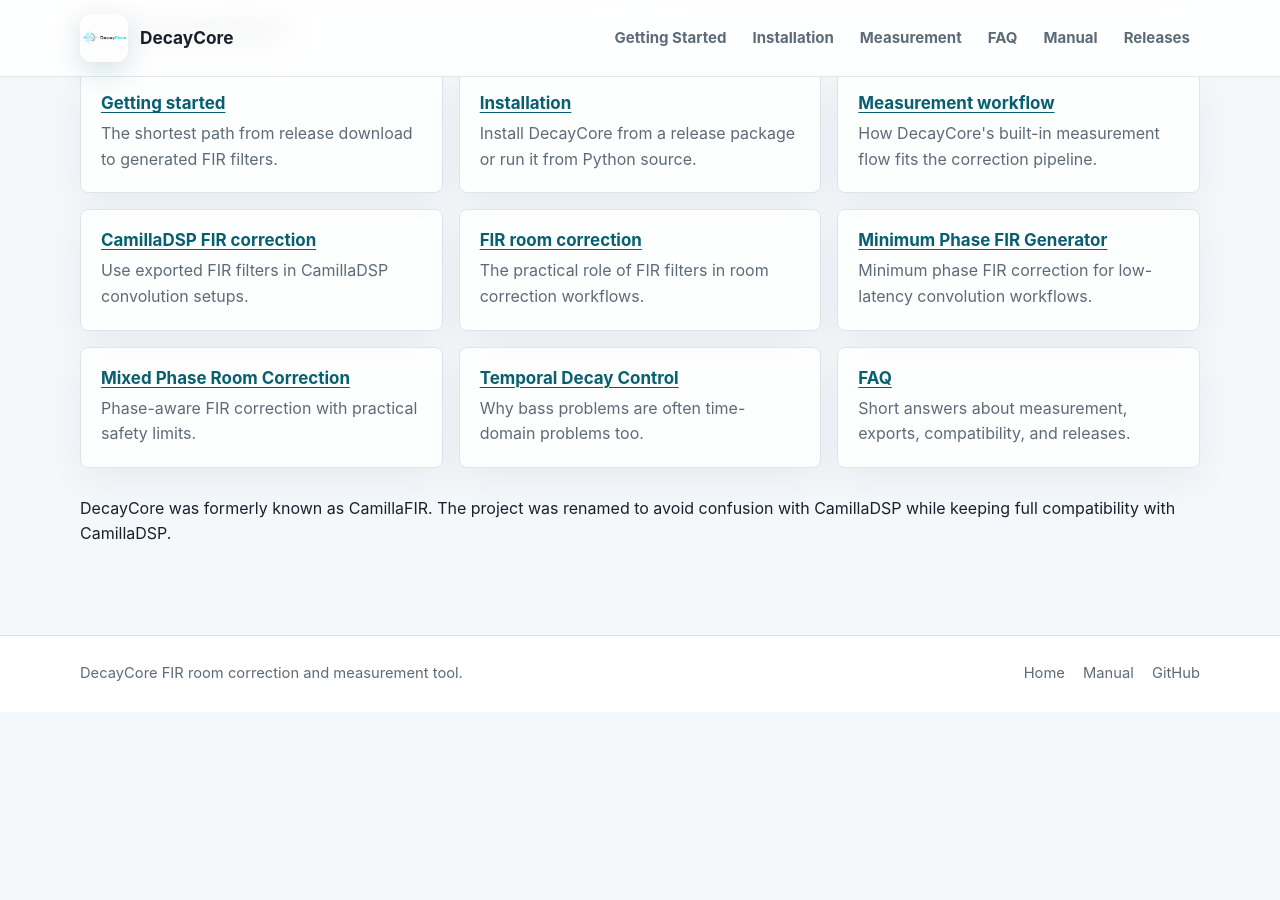
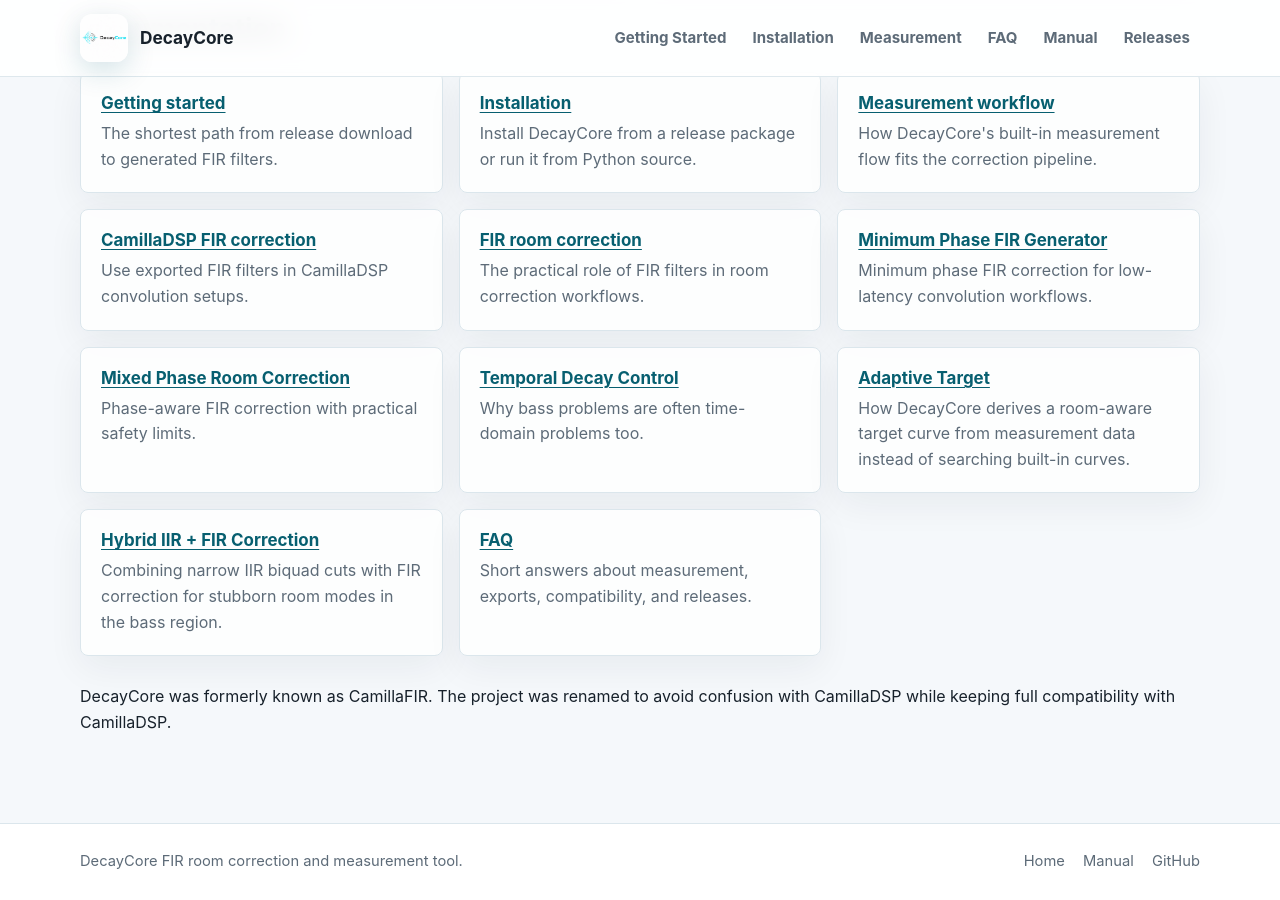
Before and after one commit to VilhoValittu/DecayCore, a Jekyll site: the page built from docs/index.md, in a window 1280 px wide and 900 px high, scrolled down 2837 px. Built offline with Jekyll 4.4.1, drawn with Linux system fonts in a browser that asks for light colours; before the commit the page ends 3549 px from its top, so only the background shows below that.

Commit message:
Docs update

```diff
--- a/docs/index.md
+++ b/docs/index.md
@@ -122,6 +122,14 @@
     <p>Why bass problems are often time-domain problems too.</p>
   </section>
   <section class="doc-card">
+    <h3><a href="{{ '/adaptive-target/' | relative_url }}">Adaptive Target</a></h3>
+    <p>How DecayCore derives a room-aware target curve from measurement data instead of searching built-in curves.</p>
+  </section>
+  <section class="doc-card">
+    <h3><a href="{{ '/hybrid-iir-fir/' | relative_url }}">Hybrid IIR + FIR Correction</a></h3>
+    <p>Combining narrow IIR biquad cuts with FIR correction for stubborn room modes in the bass region.</p>
+  </section>
+  <section class="doc-card">
     <h3><a href="{{ '/faq/' | relative_url }}">FAQ</a></h3>
     <p>Short answers about measurement, exports, compatibility, and releases.</p>
   </section>
```
